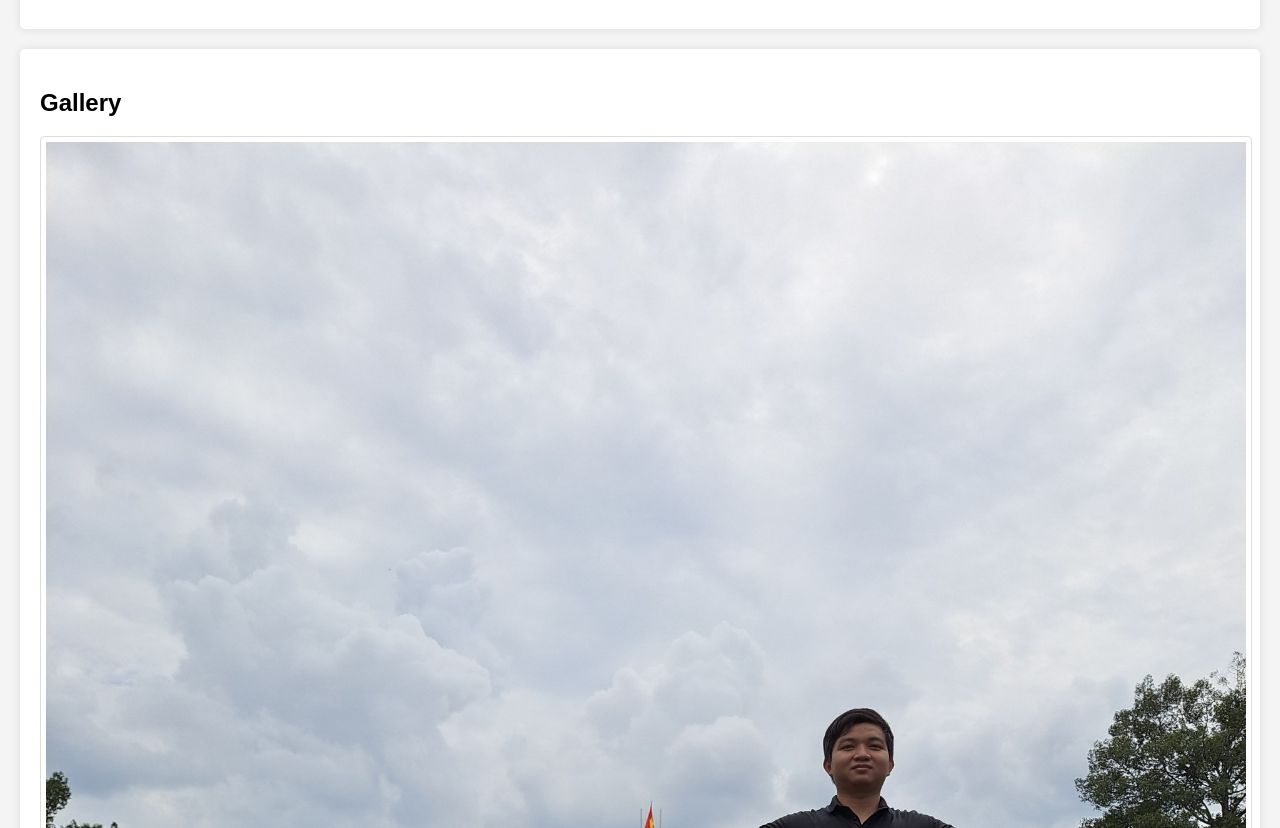
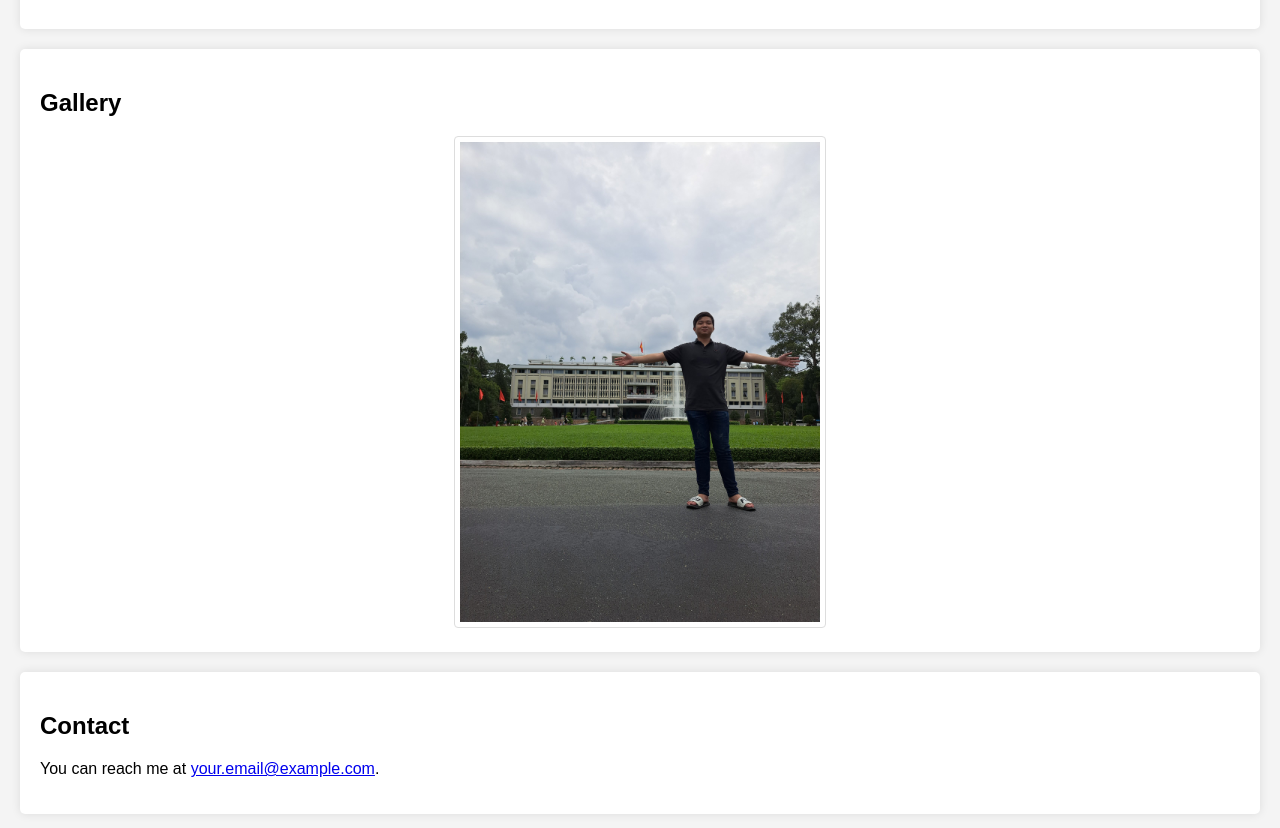
Before and after one commit to Kcode1A/DDK_git.github.io, a plain HTML site: page index.html in a window 1280 px wide. Shown: the part 440-1268 px from the top of the page. Drawn offline with Linux system fonts and the light colour scheme.

Commit message:
Chỉnh sửa lại ảnh

```diff
--- a/index.html
+++ b/index.html
@@ -24,7 +24,7 @@
         <section>
             <h2>Gallery</h2>
             <div style="text-align: center;">
-                <img src="assets/images/AboutMe.jpg" alt="Example Image" style="max-width: 100%; height: auto; border: 1px solid #ddd; border-radius: 4px; padding: 5px;">
+                <img src="assets/images/AboutMe.jpg" alt="Example Image" style="max-width: 30%; height: auto; border: 1px solid #ddd; border-radius: 4px; padding: 5px;">
             </div></div>
         </section>
         <section>
```
